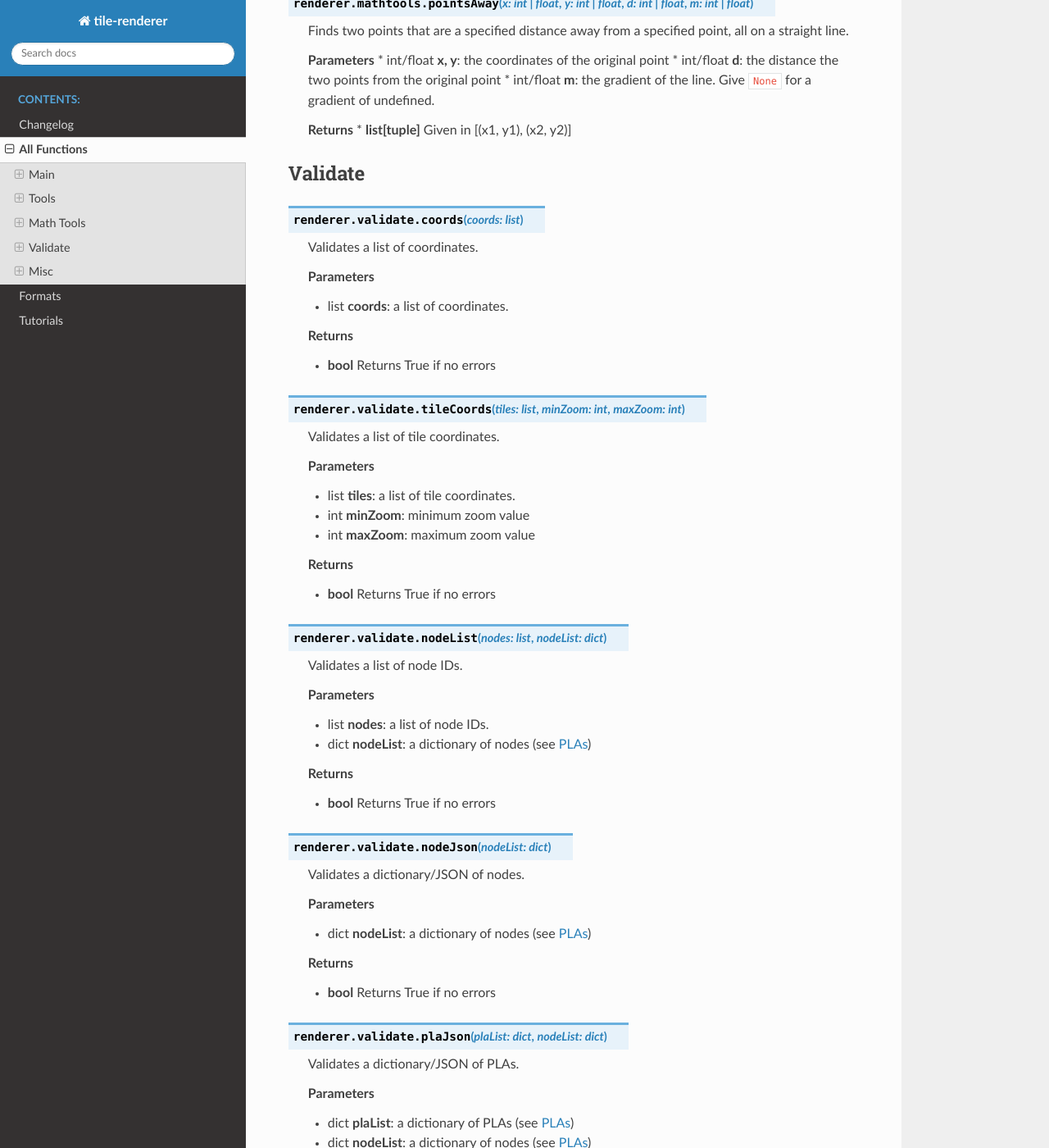
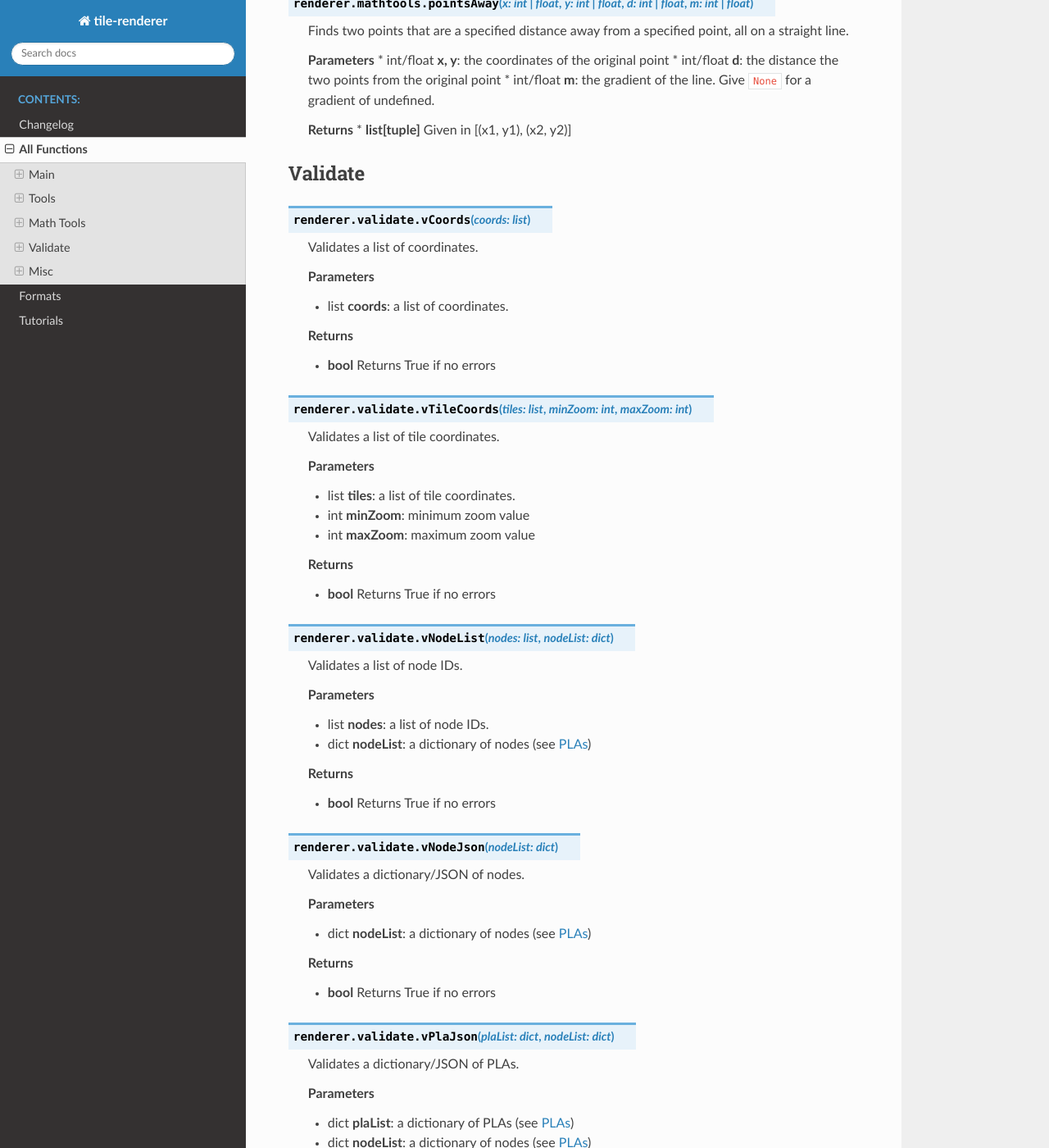
Before and after one commit to MRT-Map/tile-renderer, a Sphinx documentation site: the page built from docs/functions.rst, in a window 1280 px wide and 1400 px high, scrolled down 6599 px. Shown: the whole window at 82% size. Built offline with Sphinx 7.4.7 and the Read the Docs theme 2.0.0, drawn with Linux system fonts in a browser that asks for light colours.

Commit message:
v1.1: docs for validation method changes

```diff
--- a/docs/functions.rst
+++ b/docs/functions.rst
@@ -302,7 +302,7 @@ Math Tools
 Validate
 --------
 
-.. py:function:: renderer.validate.coords(coords: list)
+.. py:function:: renderer.validate.vCoords(coords: list)
 
    Validates a list of coordinates.
 
@@ -314,7 +314,7 @@ Validate
 
    * **bool** Returns True if no errors
 
-.. py:function:: renderer.validate.tileCoords(tiles: list, minZoom: int, maxZoom: int)
+.. py:function:: renderer.validate.vTileCoords(tiles: list, minZoom: int, maxZoom: int)
 
    Validates a list of tile coordinates.
 
@@ -328,7 +328,7 @@ Validate
 
    * **bool** Returns True if no errors
 
-.. py:function:: renderer.validate.nodeList(nodes: list, nodeList: dict)
+.. py:function:: renderer.validate.vNodeList(nodes: list, nodeList: dict)
 
    Validates a list of node IDs.
 
@@ -341,7 +341,7 @@ Validate
 
    * **bool** Returns True if no errors
 
-.. py:function:: renderer.validate.nodeJson(nodeList: dict)
+.. py:function:: renderer.validate.vNodeJson(nodeList: dict)
 
    Validates a dictionary/JSON of nodes.
 
@@ -353,7 +353,7 @@ Validate
 
    * **bool** Returns True if no errors
 
-.. py:function:: renderer.validate.plaJson(plaList: dict, nodeList: dict)
+.. py:function:: renderer.validate.vPlaJson(plaList: dict, nodeList: dict)
 
    Validates a dictionary/JSON of PLAs.
 
```
Also changed, not shown: other parts of docs/functions.rst (+1 -1 lines).
